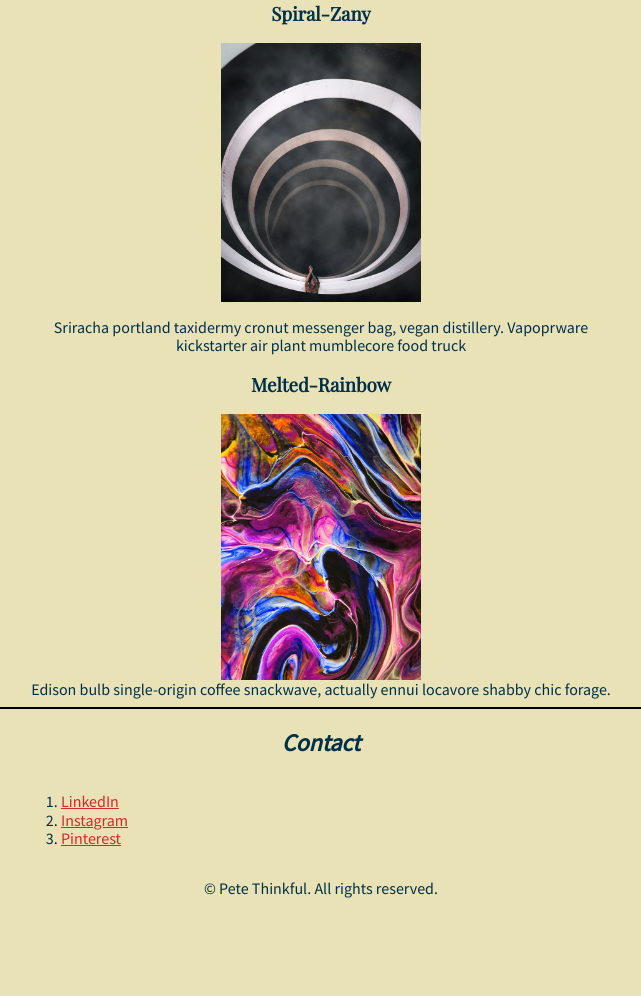
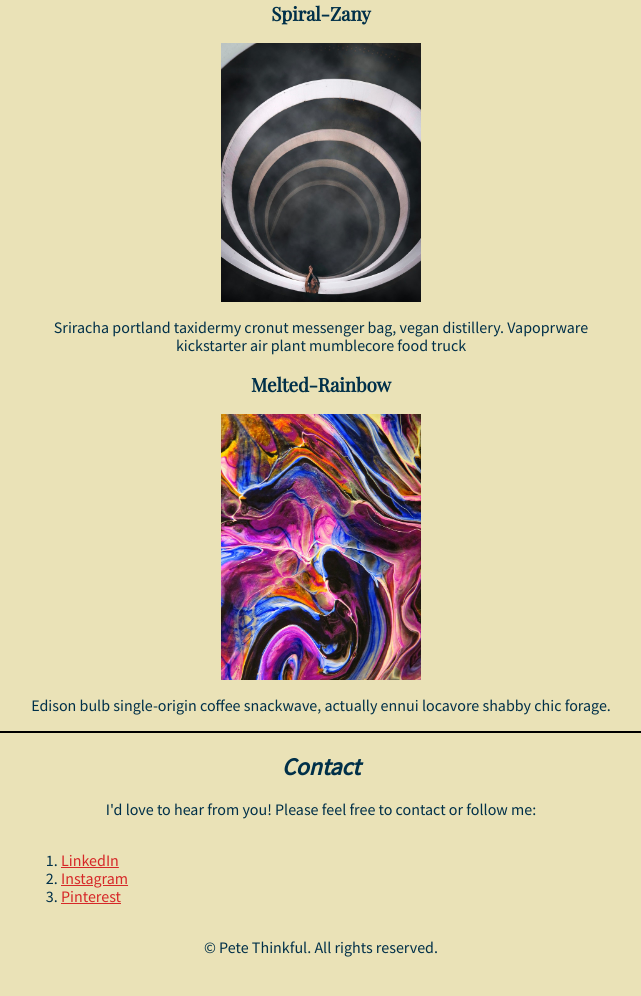
Before and after one commit to Awjordan1989/awjordan1989.io, a plain HTML site: page index.html in a window 1280 px wide. Shown: the part 1319-2315 px from the top of the page, without its empty margins (319-960 px from the left). Before the commit the page ends 2273 px from the top, so only its background shows below. Drawn offline with nearby package versions, Linux system fonts and the light colour scheme.

Commit message:
Update index.html
cleaned up syntax errors under  portfolio article

```diff
--- a/index.html
+++ b/index.html
@@ -62,9 +62,9 @@ distillery. Vapoprware kickstarter air plant mumblecore food truck</p>
         <div>
           <h3>Melted-Rainbow</h3>
           <img class="portfolio" src="images/melted-rainbow.png" alt="Melted Rainbow">
-          <article>Edison bulb single-origin coffee snackwave, actually ennui
-locavore shabby chic forage.
-</article>
+          <p>Edison bulb single-origin coffee snackwave, actually ennui
+locavore shabby chic forage.</p>
+
         </div>
       </article>
 
@@ -72,7 +72,7 @@ locavore shabby chic forage.
 
       <article id="Contact">
         <h2><i>Contact</i></h2>
-<p><I'd love to hear from you! Please feel free to contact or follow me: </p>
+<p>I'd love to hear from you! Please feel free to contact or follow me: </p>
           <div class="contactlist">
             <ol class="socials">
  <li> <a target="_blank" rel="noopener" href="https://www.linkedin.com"> LinkedIn </a> </li>
```
